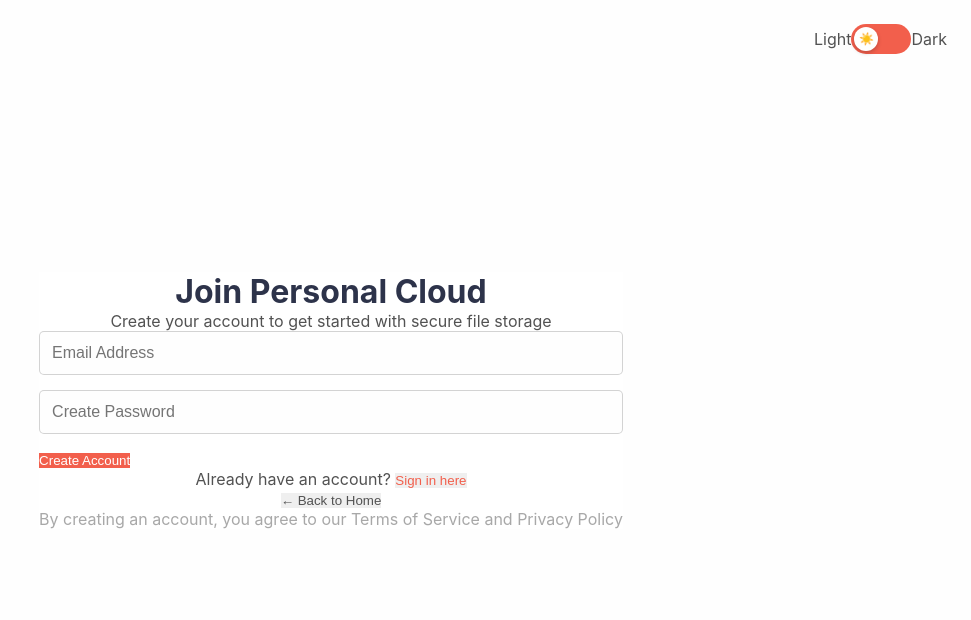
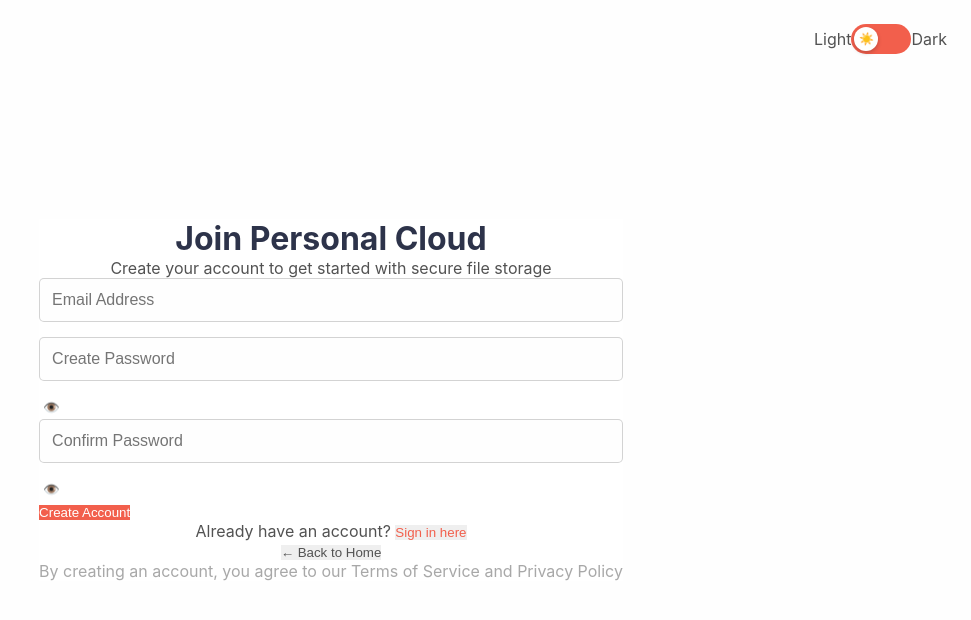
Before and after one commit to praneethk2401/personal-cloud, a React (Vite) app in the folder frontend/: page /register in a window 1280 px wide. Shown: the top 620 px of the page, without its empty margins (309-1280 px from the left). Built offline with nearby package versions, Linux system fonts and the light colour scheme.

Commit message:
Password Show Toggle button for Login and Register page

```diff
--- a/frontend/src/pages/LoginPage.jsx
+++ b/frontend/src/pages/LoginPage.jsx
@@ -3,6 +3,48 @@ import { useNavigate } from "react-router-dom";
 import { useTheme } from "../contexts/ThemeContext";
 import { setToken, setUser } from '../utils/auth';
 import { API_URLS } from '../config';
+
+// Password Input Component with Toggle
+const PasswordInput = ({ value, onChange, placeholder, colors, required = false }) => {
+    const [showPassword, setShowPassword] = useState(false);
+
+    const togglePasswordVisibility = () => {
+        setShowPassword(!showPassword);
+    };
+
+    return (
+        <div className="relative">
+            <input
+                type={showPassword ? "text" : "password"}
+                placeholder={placeholder}
+                value={value}
+                onChange={onChange}
+                required={required}
+                className="w-full p-4 pr-12 rounded-lg border transition-all duration-300"
+                style={{
+                    backgroundColor: colors.bg,
+                    borderColor: colors.paragraph + '40',
+                    color: colors.headline
+                }}
+            />
+            <button
+                type="button"
+                onClick={togglePasswordVisibility}
+                className="absolute right-3 top-1/2 transform -translate-y-1/2 text-lg transition-all duration-300 hover:opacity-70"
+                style={{
+                    color: colors.paragraph,
+                    background: 'none',
+                    border: 'none',
+                    cursor: 'pointer',
+                    padding: '4px'
+                }}
+                aria-label={showPassword ? "Hide password" : "Show password"}
+            >
+                {showPassword ? '🙈' : '👁️'}
+            </button>
+        </div>
+    );
+};
 
 function LoginPage() {
     const [email, setEmail] = useState('');
@@ -179,18 +221,12 @@ function LoginPage() {
                     </div>
 
                     <div>
-                        <input
-                            type="password"
-                            placeholder="Password"
+                        <PasswordInput
                             value={password}
                             onChange={(e) => setPassword(e.target.value)}
-                            required
-                            className="w-full p-4 rounded-lg border transition-all duration-300"
-                            style={{
-                                backgroundColor: colors.bg,
-                                borderColor: colors.paragraph + '40',
-                                color: colors.headline
-                            }}
+                            placeholder="Password"
+                            colors={colors}
+                            required={true}
                         />
                     </div>
 
--- a/frontend/src/pages/RegisterPage.jsx
+++ b/frontend/src/pages/RegisterPage.jsx
@@ -3,15 +3,71 @@ import { useNavigate } from "react-router-dom";
 import { useTheme } from "../contexts/ThemeContext";
 import { API_URLS } from '../config';
 
+// Password Input Component with Toggle (same as LoginPage)
+const PasswordInput = ({ value, onChange, placeholder, colors, required = false }) => {
+    const [showPassword, setShowPassword] = useState(false);
+
+    const togglePasswordVisibility = () => {
+        setShowPassword(!showPassword);
+    };
+
+    return (
+        <div className="relative">
+            <input
+                type={showPassword ? "text" : "password"}
+                placeholder={placeholder}
+                value={value}
+                onChange={onChange}
+                required={required}
+                className="w-full p-4 pr-12 rounded-lg border transition-all duration-300"
+                style={{
+                    backgroundColor: colors.bg,
+                    borderColor: colors.paragraph + '40',
+                    color: colors.headline
+                }}
+            />
+            <button
+                type="button"
+                onClick={togglePasswordVisibility}
+                className="absolute right-3 top-1/2 transform -translate-y-1/2 text-lg transition-all duration-300 hover:opacity-70"
+                style={{
+                    color: colors.paragraph,
+                    background: 'none',
+                    border: 'none',
+                    cursor: 'pointer',
+                    padding: '4px'
+                }}
+                aria-label={showPassword ? "Hide password" : "Show password"}
+            >
+                {showPassword ? '🙈' : '👁️'}
+            </button>
+        </div>
+    );
+};
+
 function RegisterPage() {
     const [email, setEmail] = useState('');
     const [password, setPassword] = useState('');
+    const [confirmPassword, setConfirmPassword] = useState('');
     const [message, setMessage] = useState('');
     const navigate = useNavigate();
     const { isDarkMode, colors, toggleTheme } = useTheme();
 
     const handleRegister = async (event) => {
         event.preventDefault();
+
+        // Password confirmation validation
+        if (password !== confirmPassword) {
+            setMessage('Passwords do not match!');
+            return;
+        }
+
+        // Basic password strength validation
+        if (password.length < 6) {
+            setMessage('Password must be at least 6 characters long');
+            return;
+        }
+
         try {
             const res = await fetch(API_URLS.AUTH.REGISTER, {
                 method: 'POST',
@@ -135,18 +191,22 @@ function RegisterPage() {
                     </div>
 
                     <div>
-                        <input
-                            type="password"
-                            placeholder="Create Password"
+                        <PasswordInput
                             value={password}
                             onChange={(e) => setPassword(e.target.value)}
-                            required
-                            className="w-full p-4 rounded-lg border transition-all duration-300"
-                            style={{
-                                backgroundColor: colors.bg,
-                                borderColor: colors.paragraph + '40',
-                                color: colors.headline
-                            }}
+                            placeholder="Create Password"
+                            colors={colors}
+                            required={true}
+                        />
+                    </div>
+
+                    <div>
+                        <PasswordInput
+                            value={confirmPassword}
+                            onChange={(e) => setConfirmPassword(e.target.value)}
+                            placeholder="Confirm Password"
+                            colors={colors}
+                            required={true}
                         />
                     </div>
 
```
